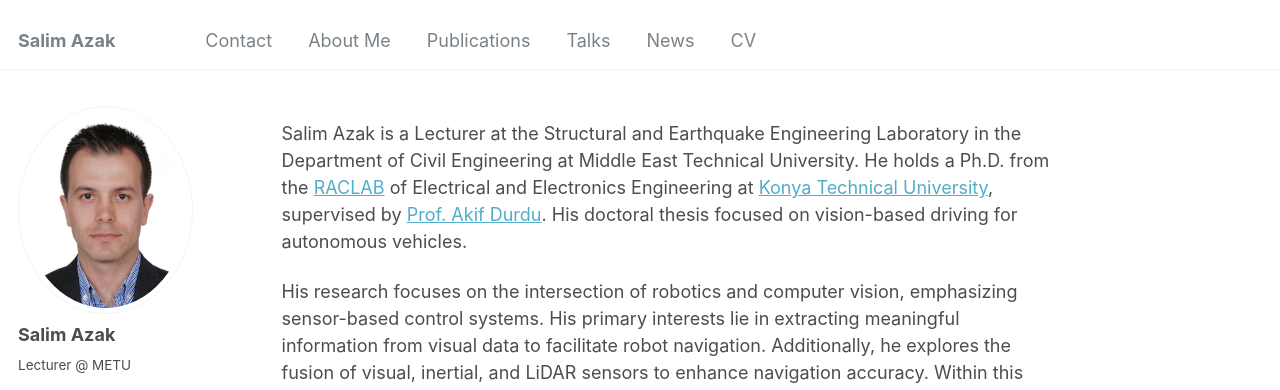
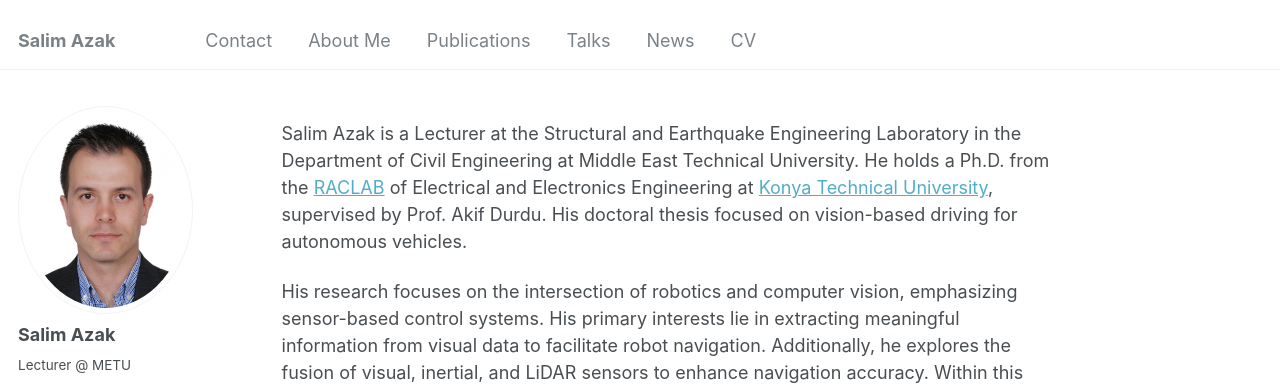
Before and after one commit to salimazak/salimazak.github.io, a Jekyll site: the page built from _pages/about.md, in a window 1280 px wide and 1065 px high. Shown: the top 390 px of the window. Built offline with Jekyll 4.4.1, drawn with Linux system fonts in a browser that asks for light colours; some web fonts are replaced; comment, search, counter and statistics services are not loaded; part of the change alters nothing that is shown.

```diff
--- a/_pages/about.md
+++ b/_pages/about.md
@@ -7,7 +7,7 @@ redirect_from:
   - /about.html
 ---
 
-Salim Azak is a Lecturer at the Structural and Earthquake Engineering Laboratory in the Department of Civil Engineering at Middle East Technical University. He holds a Ph.D. from the [RACLAB](https://raclab.org/) of Electrical and Electronics Engineering at [Konya Technical University](https://www.ktun.edu.tr/en/Universite/AnaSayfa), supervised by [Prof. Akif Durdu](https://ktun.edu.tr/tr/Universite/PersonelBilgi?prsnl=Lf2Y6O7yzgev56OW8aYYhFJ8fVJTwu9EnIcMFc5Oynw%3D). His doctoral thesis focused on vision-based driving for autonomous vehicles.
+Salim Azak is a Lecturer at the Structural and Earthquake Engineering Laboratory in the Department of Civil Engineering at Middle East Technical University. He holds a Ph.D. from the [RACLAB](https://raclab.org/) of Electrical and Electronics Engineering at [Konya Technical University](https://www.ktun.edu.tr/en/Universite/AnaSayfa), supervised by Prof. Akif Durdu. His doctoral thesis focused on vision-based driving for autonomous vehicles.
 
 His research focuses on the intersection of robotics and computer vision, emphasizing sensor-based control systems. His primary interests lie in extracting meaningful information from visual data to facilitate robot navigation. Additionally, he explores the fusion of visual, inertial, and LiDAR sensors to enhance navigation accuracy. Within this scope, his work covers end-to-end autonomous driving systems, autonomous flight systems, and multi-task learning. His expertise further extends to critical areas such as state estimation, localization, visual SLAM, and visual odometry.
 
```
